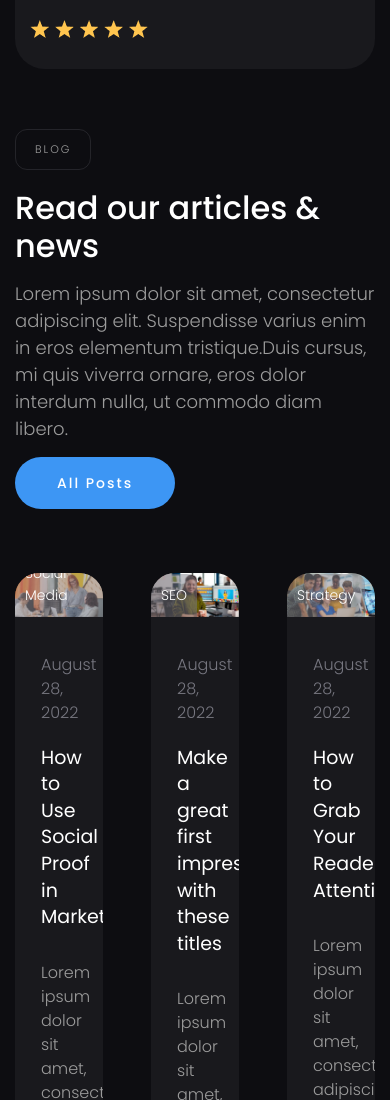
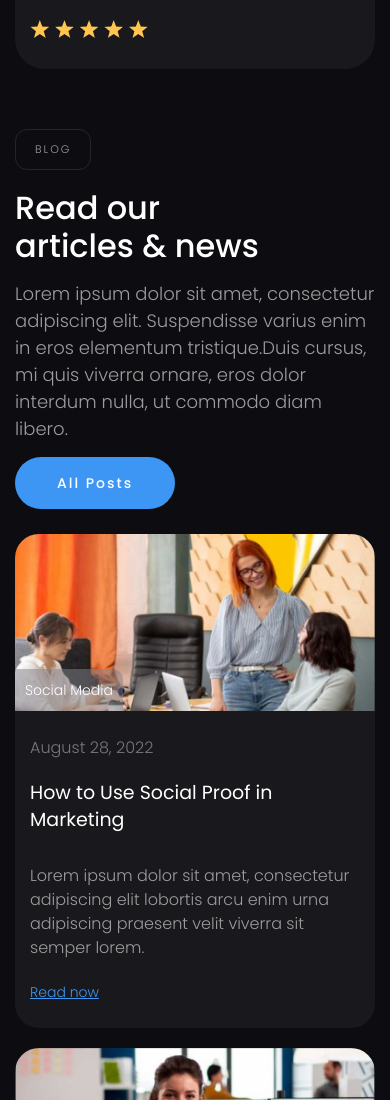
Before and after one commit to choma-og/growfy, a plain HTML site: page index.html in a window 390 px wide. Shown: the part 6800-7900 px from the top of the page. Drawn offline with Linux system fonts and the light colour scheme; files whose address does not match are found by name.

Commit message:
fixed blog
fixed blog

```diff
--- a/css/style.css
+++ b/css/style.css
@@ -670,15 +670,18 @@ button {
   margin-bottom: 20px;
 }
 .item-blog__title {
-
-}
-.item-blog__link-title {
   font-weight: 400;
   font-size: 19px;
   line-height: 1.4;
   color: #FFFFFF;
   margin-bottom: 30px;
   display: block;
+}
+.item-blog__title:hover {
+  text-decoration: underline;
+}
+.item-blog__link-title {
+  color: #FFFFFF;
 }
 .item-blog__text {
   font-size: 16px;
@@ -687,6 +690,19 @@ button {
   margin-bottom: 21px;
 }
 .item-blog__link {
+  text-decoration: underline;
+  font-size: 14px;
+  line-height: 22px;
+  color: #3D96F4;
+  align-self: flex-end;
+}
+@media (max-width: 1100px) {
+  .blog__items {
+    gap: 20px;
+  }
+  .item-blog__body {
+    padding: 25px 15px;
+  }
 }
 /* =====adaptive header===== */
 @media (max-width: 991.98px) {
@@ -740,9 +756,12 @@ button {
   .testimonials__header {
   margin-bottom: 40px;
   }
-    .blog {
+  .blog {
   padding-top: 50px;
   padding-bottom: 50px;
+  }
+  .blog__header {
+  margin-bottom: 44px;
   }
 }
 .blog__header .header-main__title {
@@ -892,6 +911,12 @@ button {
   padding-top: 30px;
   padding-bottom: 30px;
   }
+  .blog__items {
+    grid-template-columns: auto;
+  }
+  .blog__header {
+  margin-bottom: 25px;
+  }
 }
 .menu-open .menu__body,
 .menu-open .menu__body::before {
--- a/index.html
+++ b/index.html
@@ -301,7 +301,7 @@
             <div class="blog__header header-main">
               <a href="#" class="header-main__label">blog</a>
               <h1 class="header-main__title">
-                Read our articles & news
+                Read our <br> articles & news
               </h1>
               <div class="header-main__body">
                 <p class="header-main__text">
@@ -324,7 +324,7 @@
                 <div class="item-blog__body">
                   <div class="item-blog__date">August 28, 2022</div>
                   <h4 class="item-blog__title">
-                    <a href="" class="item-blog__link-title">How to Use Social Proof in Marketing</a>
+                    <a href="" class="item-blog__link-title">How to Use Social Proof in <br> Marketing</a>
                   </h4>
                   <p class="item-blog__text">Lorem ipsum dolor sit amet, consectetur adipiscing elit lobortis arcu enim urna adipiscing praesent velit viverra sit
                   semper lorem.</p>
```
